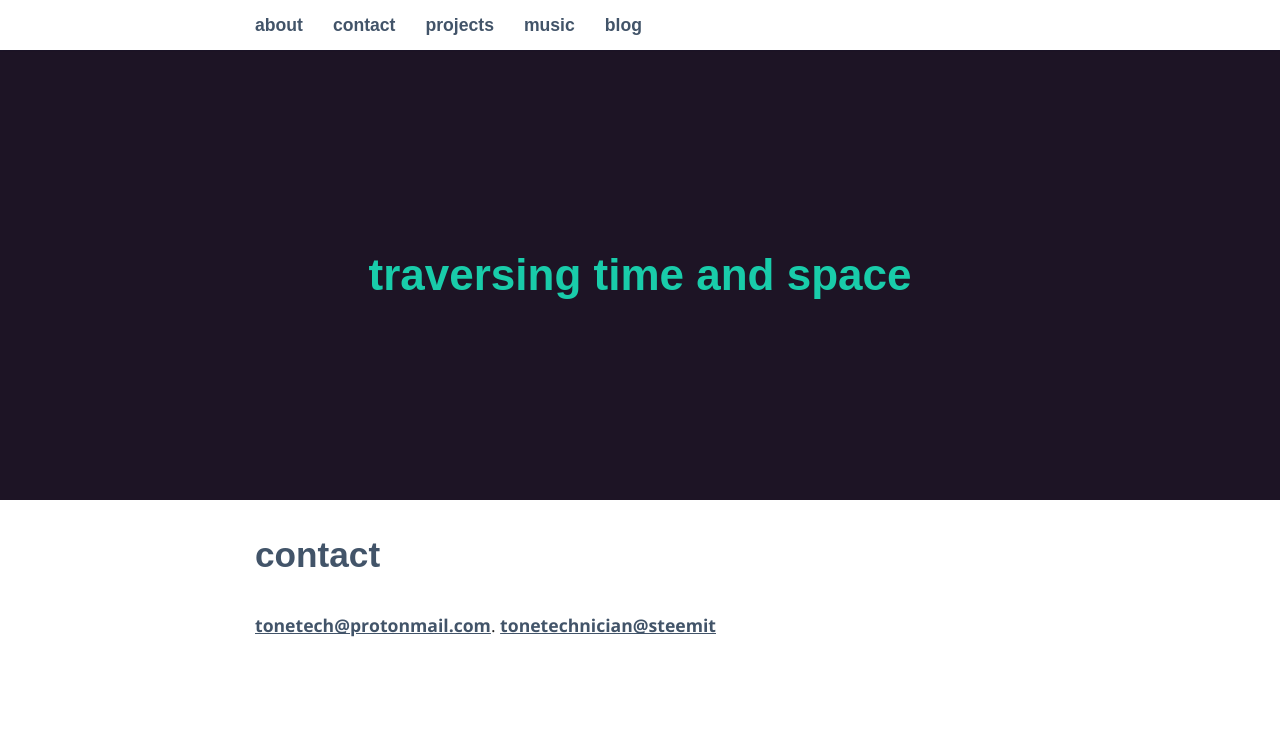
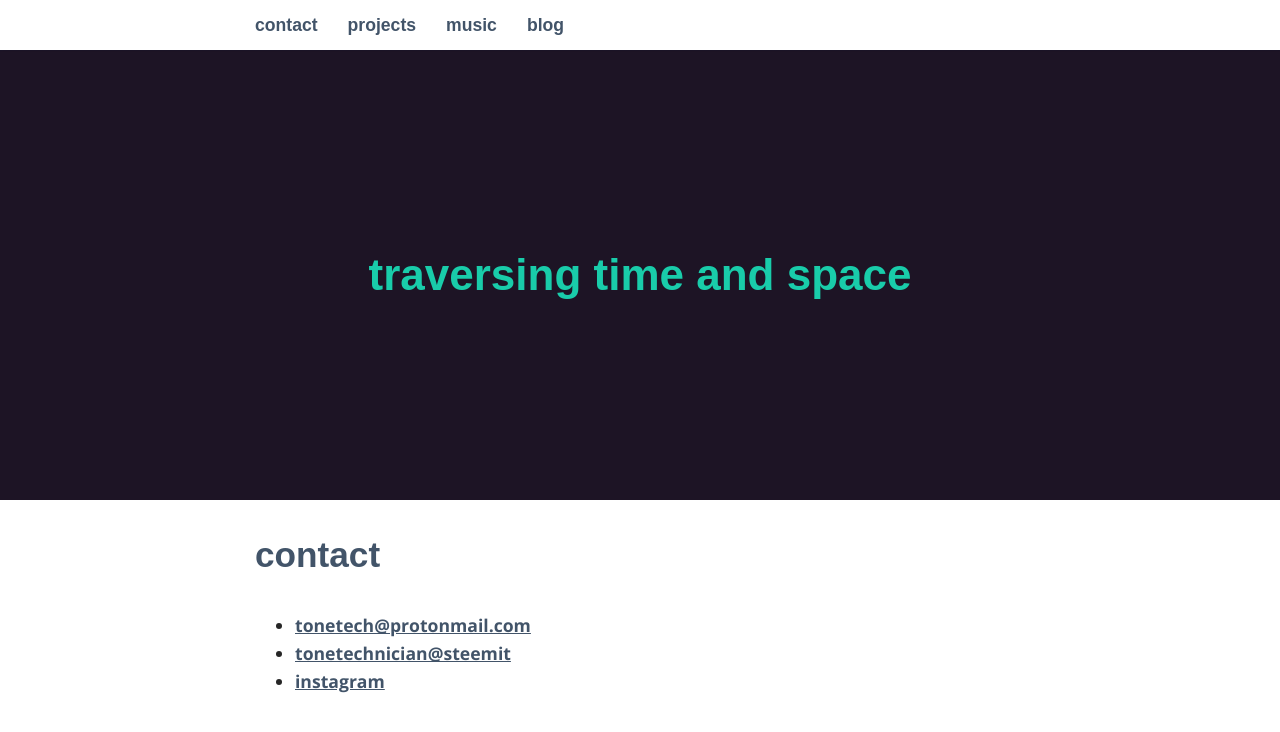
Before and after one commit to DastardlyMut/dastardlymut.github.io, a Jekyll site: the page built from _pages/02_contact.md, in a window 1280 px wide. Shown: the top 732 px of the page. Built offline with Jekyll 4.4.1, drawn with Linux system fonts in a browser that asks for light colours; some web fonts are replaced.

```diff
--- a/_pages/02_contact.md
+++ b/_pages/02_contact.md
@@ -4,5 +4,6 @@ title: contact
 permalink: /contact/
 ---
 
-[tonetech@protonmail.com](mailto:tonetech@protonmail.com).
-[tonetechnician@steemit](https://steemit.com/@tonetechnician)
+* [tonetech@protonmail.com](mailto:tonetech@protonmail.com)
+* [tonetechnician@steemit](https://steemit.com/@tonetechnician)
+* [instagram](www.instagram.com/tone.tastic)
```
Also changed, not shown: _pages/01_about.md (deleted, +0 -7 lines), _pages/03_projects.md (+2 -1 lines).
